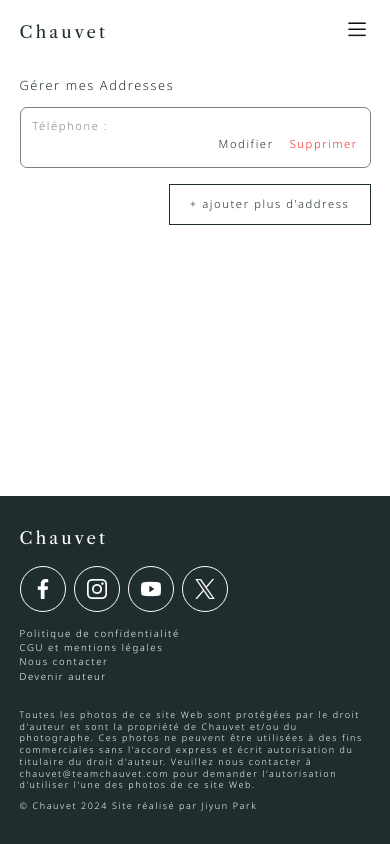
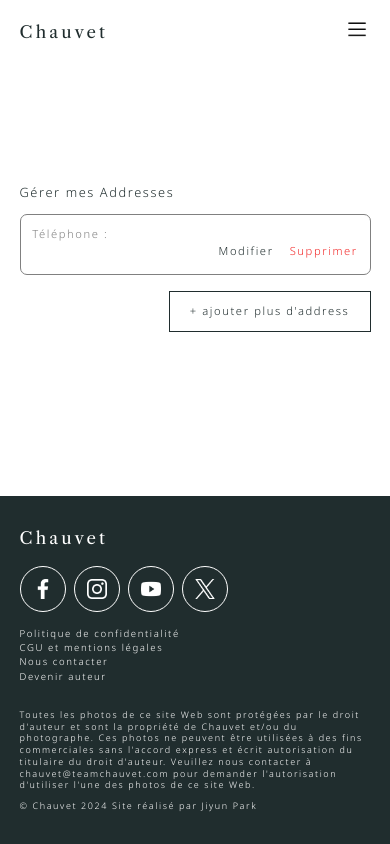
Before and after one commit to bergam99/chauvet-2, a Next.js app: page /addresses in a window 390 px wide. Built offline with nearby package versions, Linux system fonts and the light colour scheme; no server answers; the database is empty; a web font is replaced by a local one.

Commit message:
mobile vh adjustment

```diff
--- a/components/footer/footer.module.css
+++ b/components/footer/footer.module.css
@@ -1,6 +1,7 @@
 .footer {
     background-color: var(--color-heavy-gray);
-    margin-top: var(--sp-em-l);
+    margin-top: 7em;
+
 }
 
 .contentsWrapper {
--- a/components/layouts/globalLayout/layout.module.css
+++ b/components/layouts/globalLayout/layout.module.css
@@ -19,3 +19,8 @@
 .nestedLayout {
     margin-left: auto;
 }
+
+.children{
+    align-content: center;
+   height: 100%;
+}
--- a/components/layouts/globalLayout/layout.tsx
+++ b/components/layouts/globalLayout/layout.tsx
@@ -21,7 +21,7 @@
             </div>
           </div>
 
-          <div>{children}</div>
+          <div className={classes.children}>{children}</div>
         </section>
         <Footer />
       </main>
```
